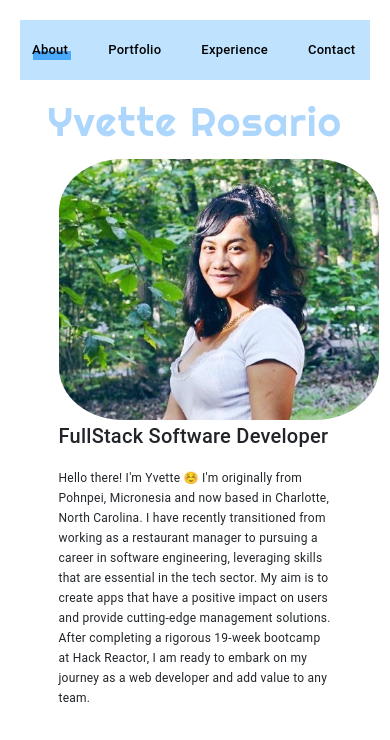
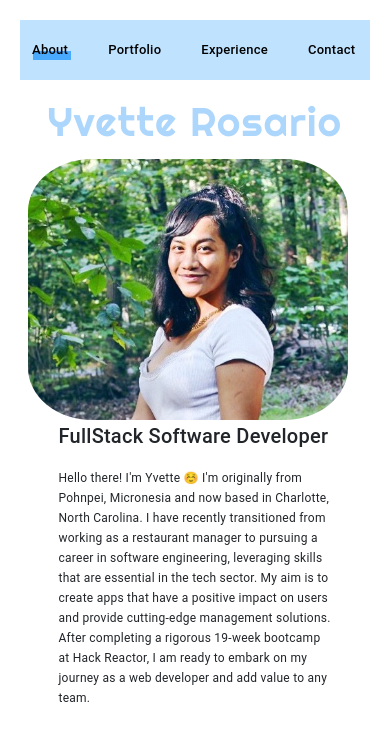
Before and after one commit to Introvette/angular-site, an Angular app in the folder introvette/: page / in a window 390 px wide. Shown: the top 740 px of the page. Built offline with nearby package versions, Linux system fonts and the light colour scheme; a web font is replaced by a local one.

Commit message:
fixed mobile bug

```diff
--- a/introvette/src/app/home/home.component.css
+++ b/introvette/src/app/home/home.component.css
@@ -63,7 +63,6 @@ img {
     max-width: 320px;
     border-radius: 20%;
     margin-top: 10px;
-    margin-right: 10px;
 
 }
 
@@ -82,19 +81,18 @@ img {
         * {
             margin: 0;
             padding: 0;
-            box-sizing: border-box;
         }
 
         section {
+            display: flex;
             align-items: center;
 
         }
 
         img {
-            max-width: 320px;
+            max-width: 290px;
             border-radius: 20%;
             margin-top: 10px;
-            margin-right: 10px;
 
         }
 
--- a/introvette/src/app/home/home.component.html
+++ b/introvette/src/app/home/home.component.html
@@ -1,7 +1,9 @@
 <section>
     <h4 class="animate-pulse flex place-content-center space-x-4">Yvette Rosario</h4>
 <div class="wrapper">
-    <img src="assets/img/me.png"/>
+    <div class="flex place-content-center space-x-4">
+        <img src="assets/img/me.png"/>
+    </div>
         <h2>FullStack Software Developer</h2>
     <div class="text-box">
         <p>Hello there! I'm Yvette ☺️ I'm originally from Pohnpei, Micronesia and now based in Charlotte, North Carolina. I have recently transitioned from working as a restaurant manager to pursuing a career in software engineering, leveraging skills that are essential in the tech sector. My aim is to create apps that have a positive impact on users and provide cutting-edge management solutions. After completing a rigorous 19-week bootcamp at Hack Reactor, I am ready to embark on my journey as a web developer and add value to any team.</p>
```
